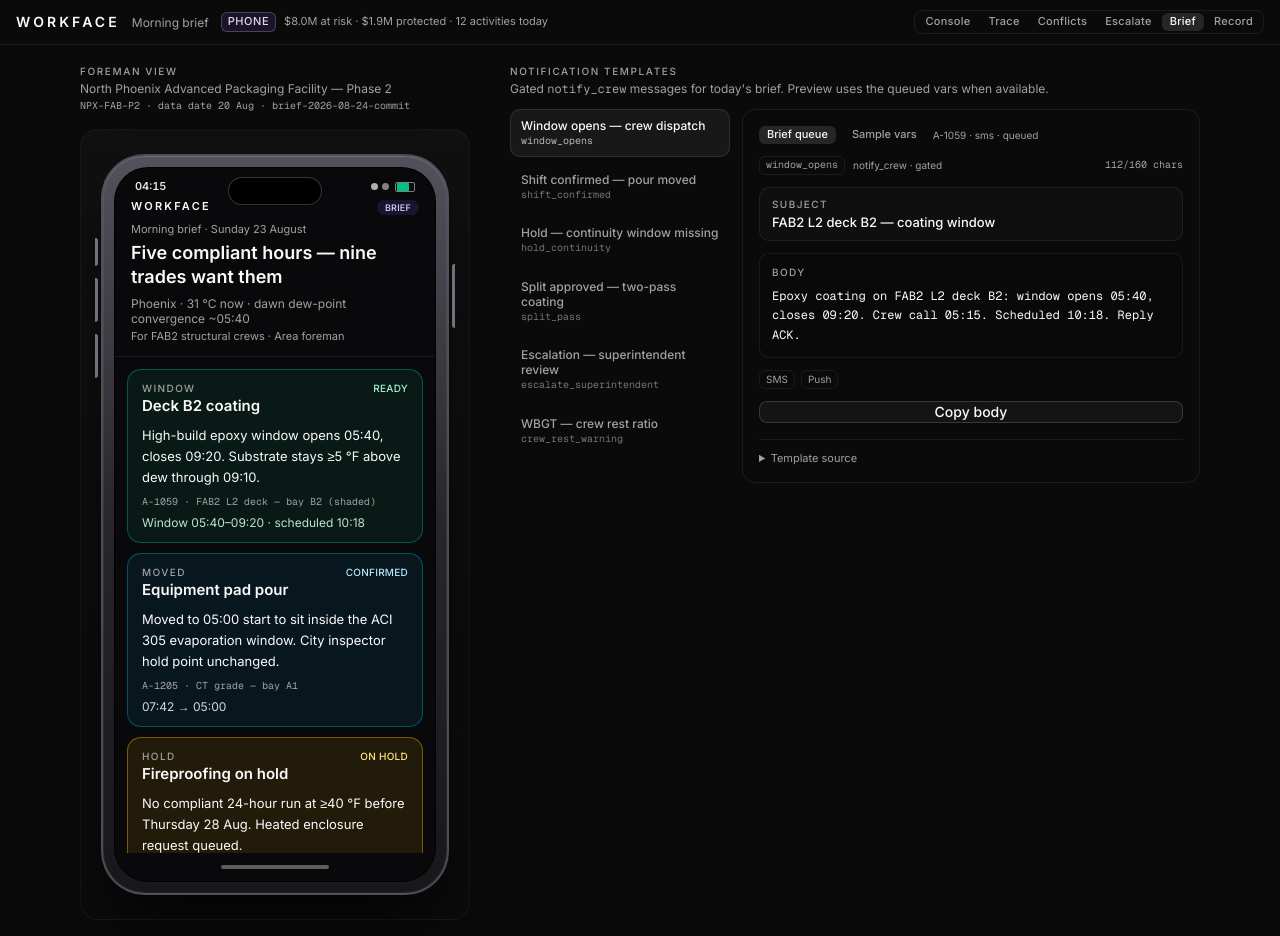
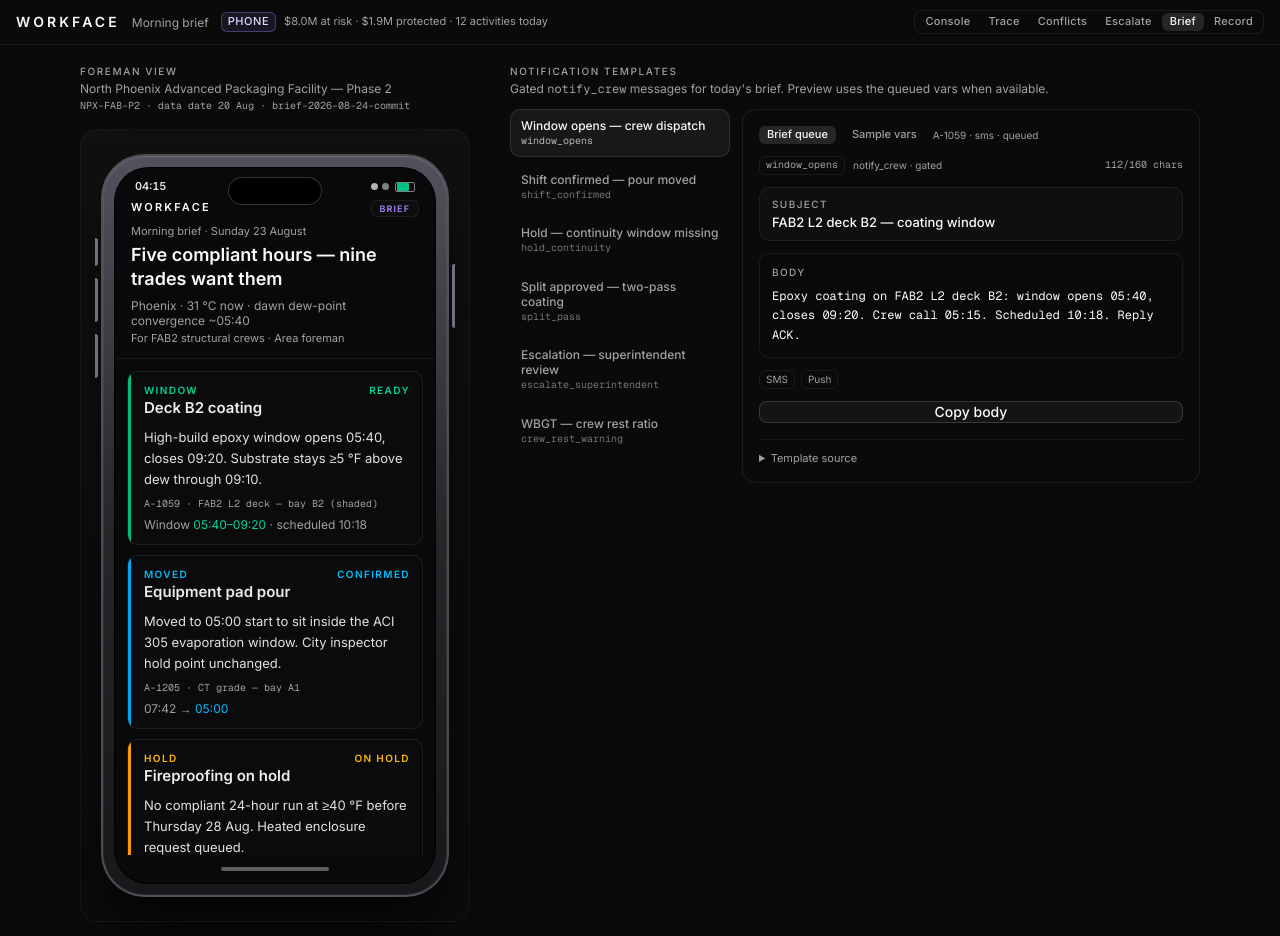
Before and after one commit to siyona-goel/Workface, a Next.js app in the folder apps/web/: page /brief in a window 1280 px wide. Shown: the top 936 px of the page. Built offline with nearby package versions, Linux system fonts and the light colour scheme.

Commit message:
modify /brief visuals to make them consistent with rest of the pages

```diff
--- a/apps/web/components/brief-phone.tsx
+++ b/apps/web/components/brief-phone.tsx
@@ -1,10 +1,12 @@
 import Link from "next/link";
 
+import { StatusRailCard, NEUTRAL_RAIL } from "@/components/status-rail";
 import {
   ITEM_KIND_LABEL,
   ITEM_STATUS_LABEL,
   PRIORITY_ORDER,
   formatBriefDate,
+  formatBriefHoldUntil,
   formatBriefTime,
   morningBrief,
   type BriefItem,
@@ -12,72 +14,106 @@ import {
 } from "@/lib/morning-brief";
 import { cn } from "@/lib/utils";
 
-const KIND_TONE: Record<BriefItemKind, string> = {
-  window: "border-emerald-400/35 bg-emerald-400/8",
-  shift: "border-sky-400/35 bg-sky-400/8",
-  hold: "border-amber-400/40 bg-amber-400/10",
-  escalation: "border-red-400/40 bg-red-400/10",
-  weather: "border-border/70 bg-muted/20",
+const KIND_RAIL: Record<BriefItemKind, string> = {
+  window: "bg-emerald-500",
+  shift: "bg-sky-500",
+  hold: "bg-amber-500",
+  escalation: "bg-red-500",
+  weather: NEUTRAL_RAIL,
 };
 
-const STATUS_TONE: Record<string, string> = {
-  ready: "text-emerald-200",
-  confirmed: "text-sky-200",
-  hold: "text-amber-200",
+const KIND_TEXT: Record<BriefItemKind, string> = {
+  window: "text-emerald-400",
+  shift: "text-sky-400",
+  hold: "text-amber-400",
+  escalation: "text-red-400",
+  weather: "text-muted-foreground",
+};
+
+const STATUS_TEXT: Record<string, string> = {
+  ready: "text-emerald-400",
+  confirmed: "text-sky-400",
+  hold: "text-amber-400",
   watch: "text-muted-foreground",
-  escalated: "text-red-200",
+  escalated: "text-red-400",
 };
 
 function BriefItemCard({ item }: { item: BriefItem }) {
+  const isEscalation = item.kind === "escalation";
+
   return (
-    <article
-      className={cn(
-        "rounded-xl border px-3.5 py-3",
-        KIND_TONE[item.kind],
-      )}
+    <StatusRailCard
+      railClass={KIND_RAIL[item.kind]}
+      innerClassName="py-3"
+      className="rounded-lg"
     >
       <div className="flex items-start justify-between gap-2">
         <div className="min-w-0">
-          <p className="text-[10px] font-medium tracking-[0.14em] text-muted-foreground uppercase">
+          <p
+            className={cn(
+              "text-[10px] font-semibold tracking-[0.14em] uppercase",
+              KIND_TEXT[item.kind],
+            )}
+          >
             {ITEM_KIND_LABEL[item.kind]}
           </p>
-          <h3 className="mt-0.5 text-[15px] font-semibold leading-snug">
+          <h3 className="mt-0.5 text-[15px] font-semibold leading-snug text-foreground/95">
             {item.title}
           </h3>
         </div>
         <span
           className={cn(
-            "shrink-0 text-[10px] font-medium tracking-wide uppercase",
-            STATUS_TONE[item.status] ?? "text-muted-foreground",
+            "shrink-0 text-[10px] font-semibold tracking-[0.14em] uppercase",
+            STATUS_TEXT[item.status] ?? "text-muted-foreground",
           )}
         >
           {ITEM_STATUS_LABEL[item.status] ?? item.status}
         </span>
       </div>
-      <p className="mt-2 text-[13px] leading-relaxed">{item.body}</p>
+
+      <p
+        className={cn(
+          "mt-2 text-[13px] leading-relaxed",
+          isEscalation
+            ? "rounded-md border border-red-950/30 bg-red-950/12 px-2.5 py-2 text-foreground/90"
+            : "text-foreground/90",
+        )}
+      >
+        {item.body}
+      </p>
+
       <p className="mt-2 font-mono text-[10px] text-muted-foreground">
         {item.activity_id} · {item.location}
       </p>
+
       {item.window ? (
-        <p className="mt-1.5 text-[12px] text-emerald-100/90">
-          Window {item.window.opens}–{item.window.closes}
+        <p className="mt-1.5 text-[12px] text-muted-foreground">
+          Window{" "}
+          <span className={KIND_TEXT.window}>
+            {item.window.opens}–{item.window.closes}
+          </span>
           {item.scheduled_start
             ? ` · scheduled ${item.scheduled_start}`
             : null}
         </p>
       ) : null}
+
       {item.new_start ? (
-        <p className="mt-1.5 text-[12px] text-sky-100/90">
+        <p className="mt-1.5 text-[12px] text-muted-foreground">
           {item.previous_start ? `${item.previous_start} → ` : null}
-          {item.new_start}
+          <span className={KIND_TEXT.shift}>{item.new_start}</span>
         </p>
       ) : null}
+
       {item.hold_until ? (
-        <p className="mt-1.5 text-[12px] text-amber-100/90">
-          Earliest clear: {item.hold_until.slice(5).replace("-", " ")}
+        <p className="mt-1.5 text-[12px] text-muted-foreground">
+          Earliest clear:{" "}
+          <span className={KIND_TEXT.hold}>
+            {formatBriefHoldUntil(item.hold_until)}
+          </span>
         </p>
       ) : null}
-    </article>
+    </StatusRailCard>
   );
 }
 
@@ -136,7 +172,7 @@ export function BriefPhone() {
               <span className="text-[11px] font-semibold tracking-[0.2em]">
                 WORKFACE
               </span>
-              <span className="rounded-full bg-violet-500/15 px-2 py-0.5 text-[9px] font-medium tracking-wide text-violet-200 uppercase">
+              <span className="rounded-sm border border-border/70 bg-card/30 px-2 py-0.5 text-[9px] font-semibold tracking-[0.12em] text-violet-400 uppercase">
                 Brief
               </span>
             </div>
@@ -159,16 +195,23 @@ export function BriefPhone() {
               <BriefItemCard key={item.id} item={item} />
             ))}
 
-            <footer className="rounded-xl border border-border/60 bg-card/30 px-3 py-3 text-[11px] leading-relaxed text-muted-foreground">
-              <p>{morningBrief.stats.activities_today} activities today ·</p>
-              <p>
+            <StatusRailCard
+              railClass={NEUTRAL_RAIL}
+              innerClassName="py-3"
+              className="rounded-lg"
+            >
+              <p className="text-[11px] leading-relaxed text-muted-foreground">
+                {morningBrief.stats.activities_today} activities today ·{" "}
                 {morningBrief.notification_queue.filter((n) => n.status === "queued").length}{" "}
                 crew notifications queued
               </p>
-              <Link href="/trace" className="mt-2 inline-block underline">
+              <Link
+                href="/trace"
+                className="mt-2 inline-block text-[11px] text-foreground/80 underline"
+              >
                 Open agent trace
               </Link>
-            </footer>
+            </StatusRailCard>
           </div>
 
           {/* Home indicator */}
--- a/apps/web/lib/morning-brief.ts
+++ b/apps/web/lib/morning-brief.ts
@@ -80,8 +80,19 @@ const briefTime = new Intl.DateTimeFormat("en-GB", {
   hour12: false,
 });
 
+const briefShortDay = new Intl.DateTimeFormat("en-GB", {
+  timeZone: morningBrief.tz,
+  weekday: "short",
+  day: "numeric",
+  month: "short",
+});
+
 export function formatBriefDate(iso: string) {
   return briefDay.format(new Date(iso));
+}
+
+export function formatBriefHoldUntil(iso: string) {
+  return briefShortDay.format(new Date(iso));
 }
 
 export function formatBriefTime(iso: string) {
```
